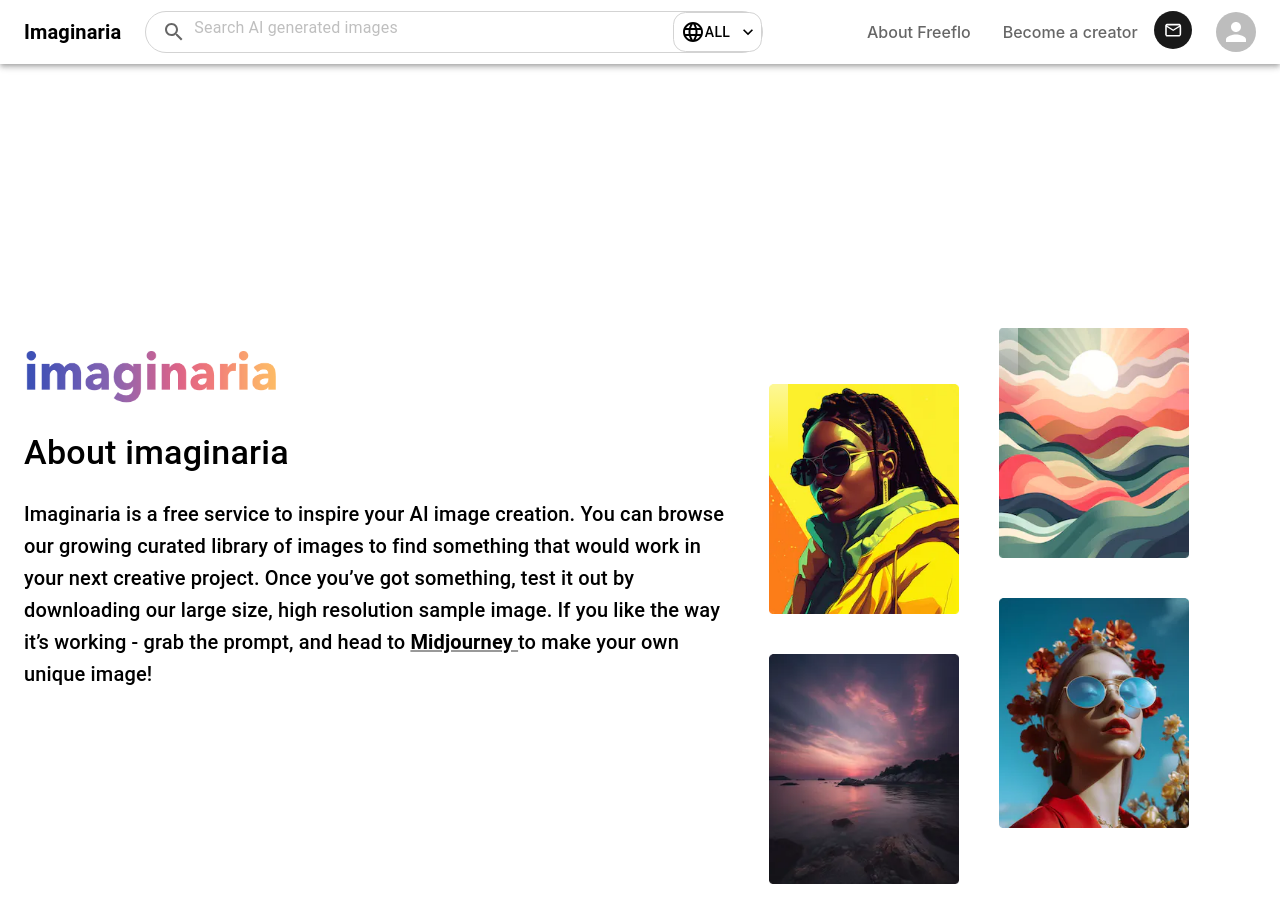
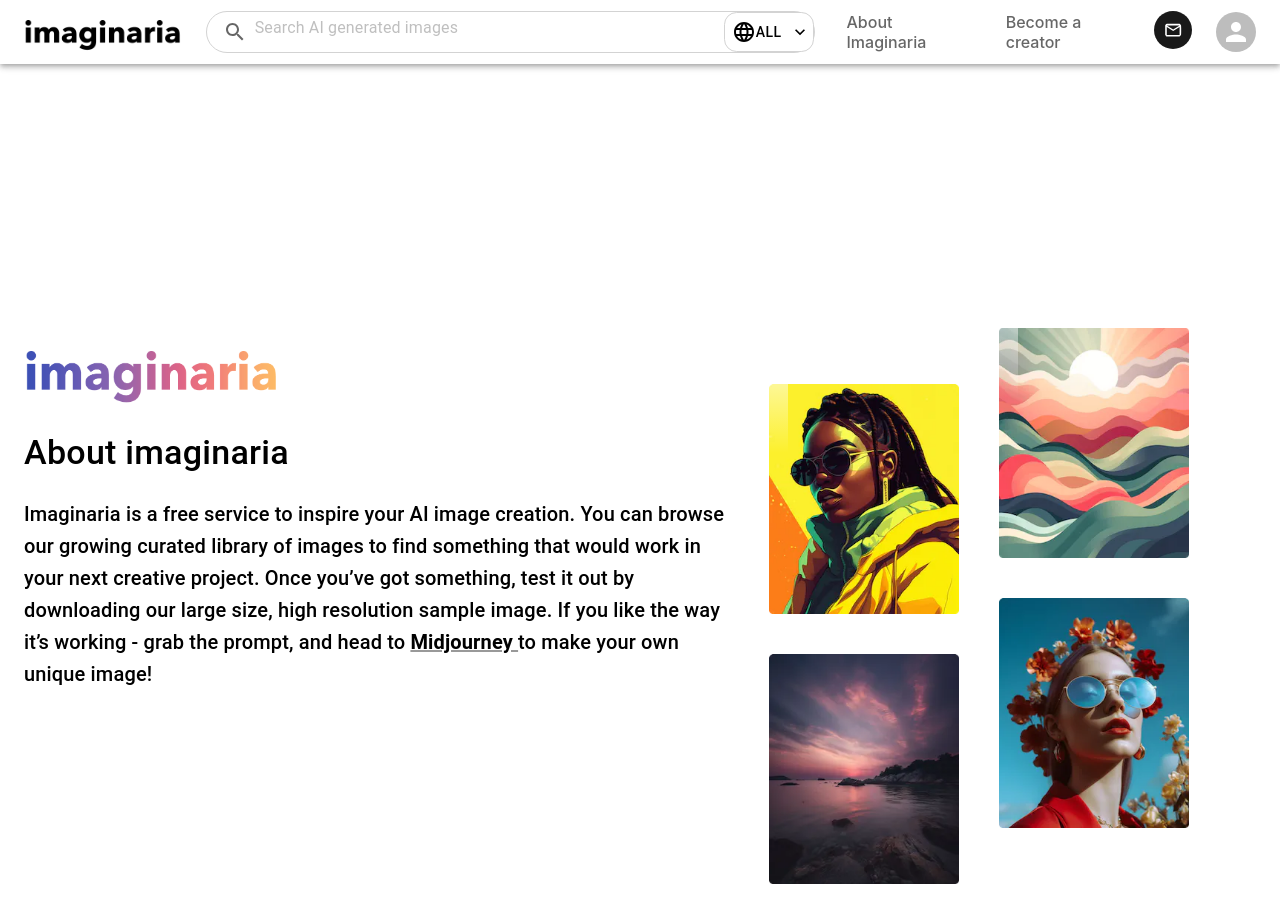
Before and after one commit to TsvetomirMichov/imagininaria, a React (Vite) app: page /about in a window 1280 px wide. Shown: the top 922 px of the page. Built offline with nearby package versions, Linux system fonts and the light colour scheme.

Commit message:
Update Navbar.jsx

```diff
--- a/src/components/Navbar/Navbar.jsx
+++ b/src/components/Navbar/Navbar.jsx
@@ -32,6 +32,7 @@ import { getAuth } from 'firebase/auth';
 import { collection, getDocs, query, where } from 'firebase/firestore';
 import { useEffect } from 'react';
 
+import ImagianariaLogo from '../../images/imaginaria-bw.png'
 
 const Search = styled('div')(({ theme }) => ({
     position: 'relative',
@@ -247,15 +248,13 @@ export default function Navbar() {
         <Box sx={{ flexGrow: 1, zIndex: 100, width: '100%' }}>
             <AppBar position="static" sx={{ backgroundColor: 'rgba(255, 255, 255, 0.85)' }}>
                 <Toolbar  >
-                    <Link to='/' style={{ textDecoration: 'none' }}>
-                        <Typography
-                            variant="h6"
-                            noWrap
-                            component="div"
-                            sx={{ display: { xs: 'none', sm: 'block', color: 'black', pr: '10em', fontWeight: 700 } }}
-                        >
-                            Imaginaria
-                        </Typography>
+                    <Link to='/' style={{ textDecoration: 'none',width:'10em',height:'2em' }}>
+                            <img src={ImagianariaLogo} alt="logo" style={{
+                                width:'100%',
+                                height:'auto',
+                                objectFit:'cover'
+                            }} />
+
                     </Link>
                     <Search sx={{ display: 'flex', justifyContent: 'space-between' }}>
                         <Box>
@@ -323,7 +322,7 @@ export default function Navbar() {
                     </Search>
                     <Box sx={{ flexGrow: 1 }} />
                     <Box sx={{ display: { xs: 'none', md: 'flex' } }}>
-                        <CustomLink to="/about">About Freeflo</CustomLink>
+                        <CustomLink to="/about">About Imaginaria</CustomLink>
                         <CustomLink to={ifUser !== '' ? "/newPost" : "/becomeACreator"}>{ifUser !== '' ? "Create post" : 'Become a creator'}</CustomLink>
                         <Link to="/contact">
                             <CustomEmailIcon />
```
